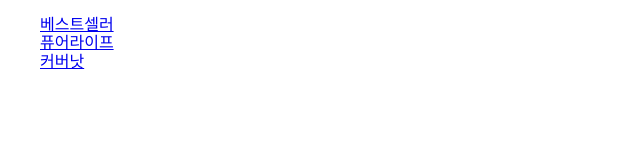
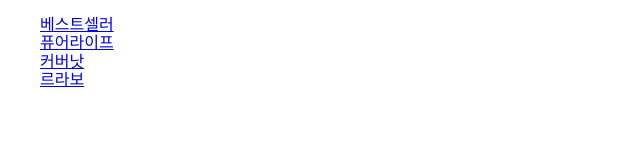
Before and after one commit to layule/layule.github.io, a Gatsby site: page / in a window 1280 px wide. Shown: the full height of the page, 0-640 px from the left. Built offline with nearby package versions, Linux system fonts and the light colour scheme; Gatsby itself is replaced by a stand-in of ours.

Commit message:
fit: 커버낫 수정 르라보 업로드

```diff
--- a/src/pages/index.js
+++ b/src/pages/index.js
@@ -68,6 +68,11 @@
             {"커버낫"}
           </Link>
         </li>
+        <li>
+          <Link to={"/lelabo"} itemProp="url">
+            {"르라보"}
+          </Link>
+        </li>
       </ol>
     </Layout>
   )
```
